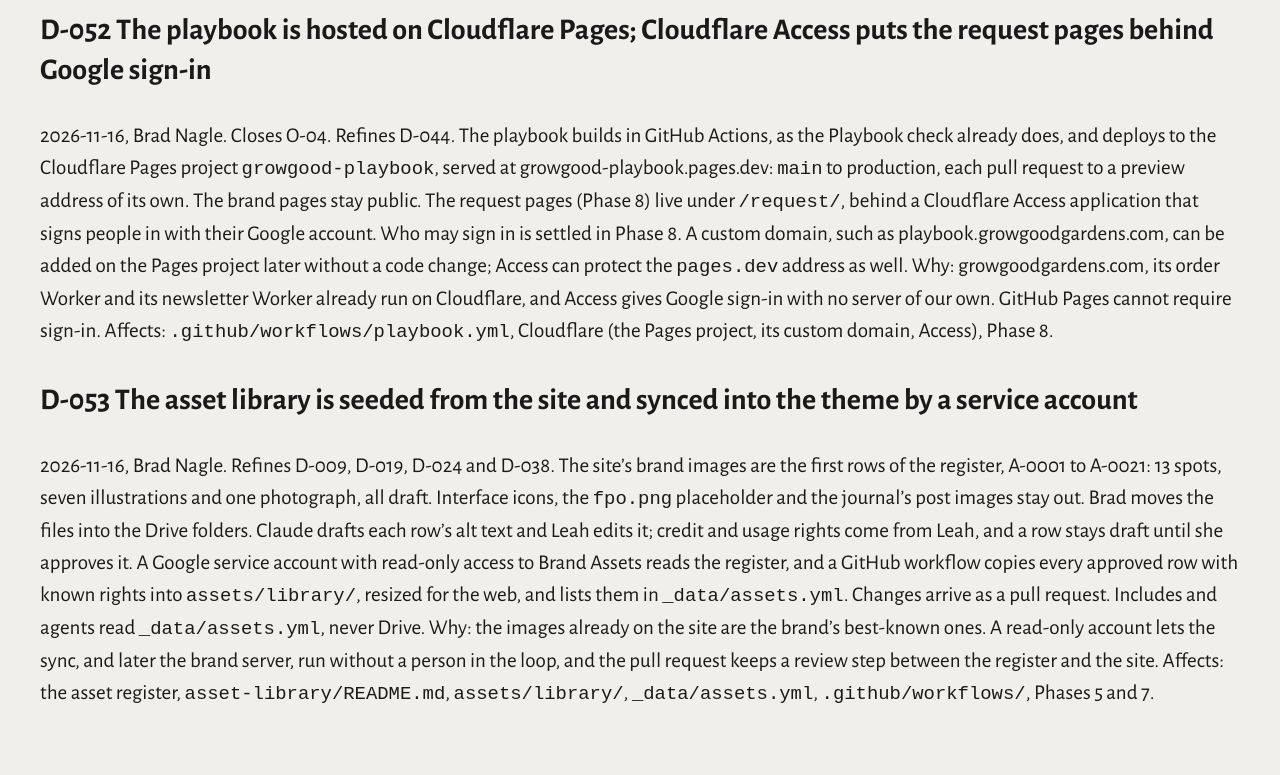
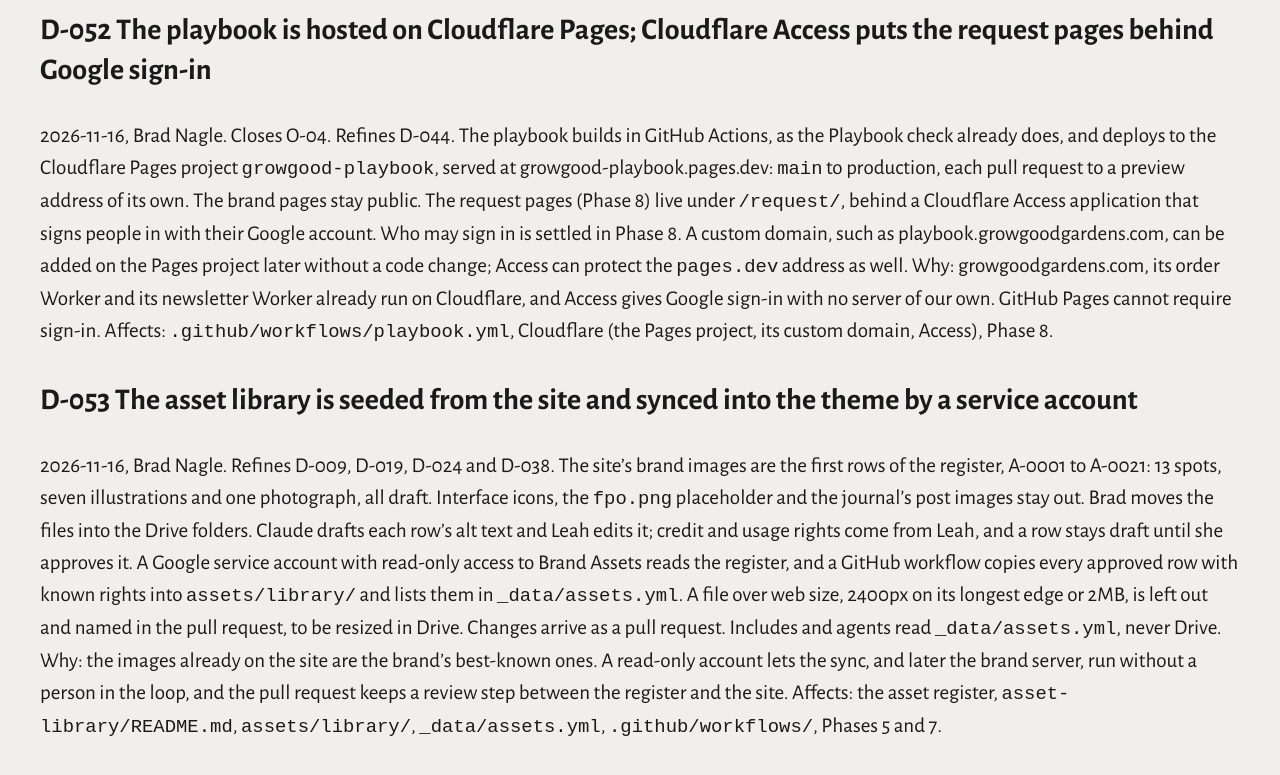
Before and after one commit to sbx-bnagle/growgood-brand, a Jekyll site: the page built from brand/decisions.md, in a window 1280 px wide and 900 px high, scrolled down 13176 px. Shown: the top 775 px of the window. Built offline with Jekyll 4.4.1, drawn with Linux system fonts in a browser that asks for light colours.

Commit message:
Close Phase 5; the sync leaves oversize files out rather than resizing them
The roadmap marks Phase 5 done: Leah approved all 22 register rows and the
Assets workflow syncs them into the theme. The imagery, spots and logo brand
files stay draft, and image channels stay open (O-19). Phase 6 is next.

D-053 said the sync resizes images for the web. It checks them instead: a
file over 2400px or 2MB is left out and named in the pull request.

Co-Authored-By: Claude Opus 5.5 <noreply@anthropic.com>

```diff
--- a/brand/decisions.md
+++ b/brand/decisions.md
@@ -378,6 +378,6 @@ Affects: `.github/workflows/playbook.yml`, Cloudflare (the Pages project, its cu
 
 ### D-053 The asset library is seeded from the site and synced into the theme by a service account
 2026-11-16, Brad Nagle. Refines D-009, D-019, D-024 and D-038.
-The site’s brand images are the first rows of the register, A-0001 to A-0021: 13 spots, seven illustrations and one photograph, all draft. Interface icons, the `fpo.png` placeholder and the journal’s post images stay out. Brad moves the files into the Drive folders. Claude drafts each row’s alt text and Leah edits it; credit and usage rights come from Leah, and a row stays draft until she approves it. A Google service account with read-only access to Brand Assets reads the register, and a GitHub workflow copies every approved row with known rights into `assets/library/`, resized for the web, and lists them in `_data/assets.yml`. Changes arrive as a pull request. Includes and agents read `_data/assets.yml`, never Drive.
+The site’s brand images are the first rows of the register, A-0001 to A-0021: 13 spots, seven illustrations and one photograph, all draft. Interface icons, the `fpo.png` placeholder and the journal’s post images stay out. Brad moves the files into the Drive folders. Claude drafts each row’s alt text and Leah edits it; credit and usage rights come from Leah, and a row stays draft until she approves it. A Google service account with read-only access to Brand Assets reads the register, and a GitHub workflow copies every approved row with known rights into `assets/library/` and lists them in `_data/assets.yml`. A file over web size, 2400px on its longest edge or 2MB, is left out and named in the pull request, to be resized in Drive. Changes arrive as a pull request. Includes and agents read `_data/assets.yml`, never Drive.
 Why: the images already on the site are the brand’s best-known ones. A read-only account lets the sync, and later the brand server, run without a person in the loop, and the pull request keeps a review step between the register and the site.
 Affects: the asset register, `asset-library/README.md`, `assets/library/`, `_data/assets.yml`, `.github/workflows/`, Phases 5 and 7.
```
Also changed, not shown: ROADMAP.md (+2 -2 lines).
